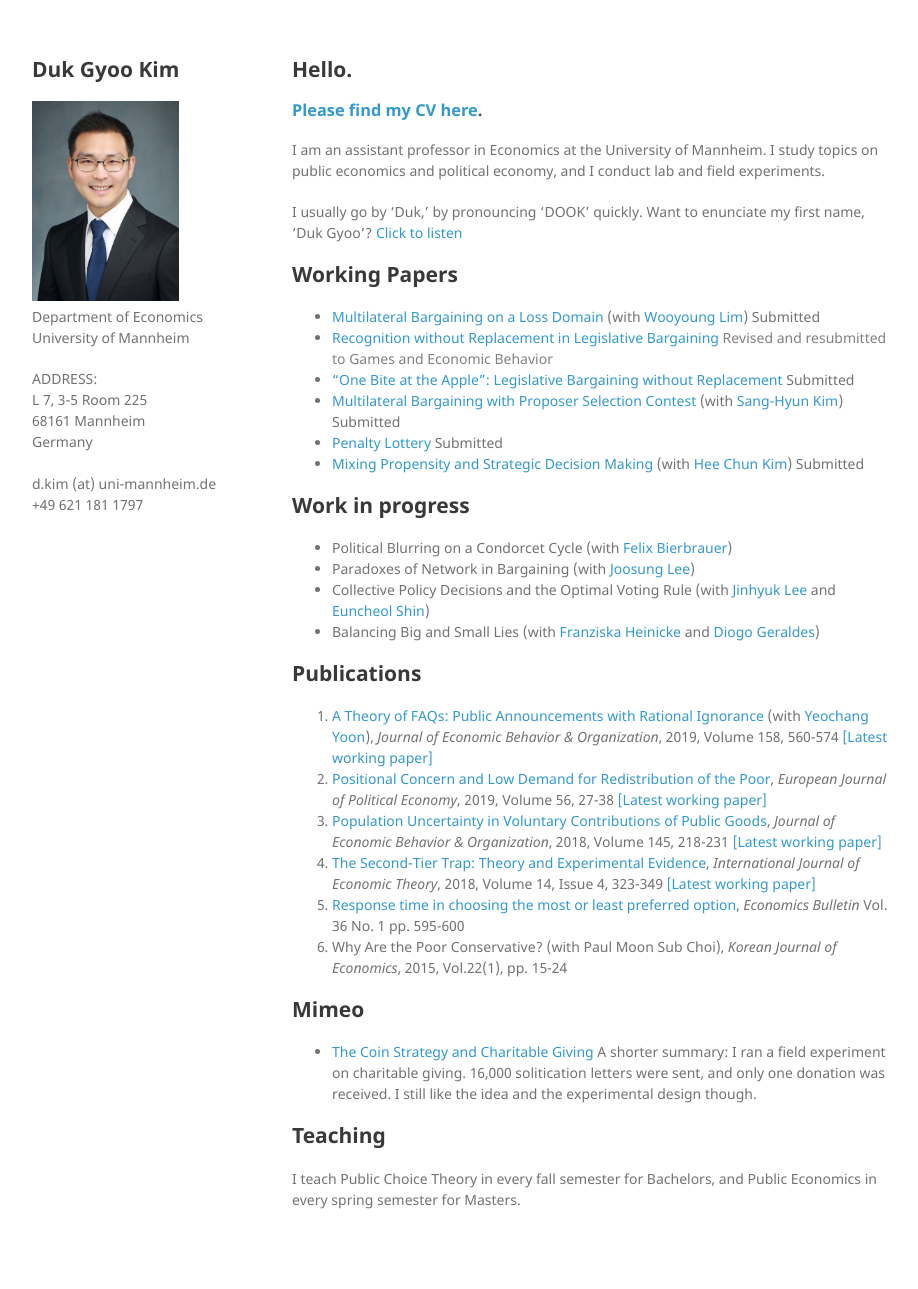
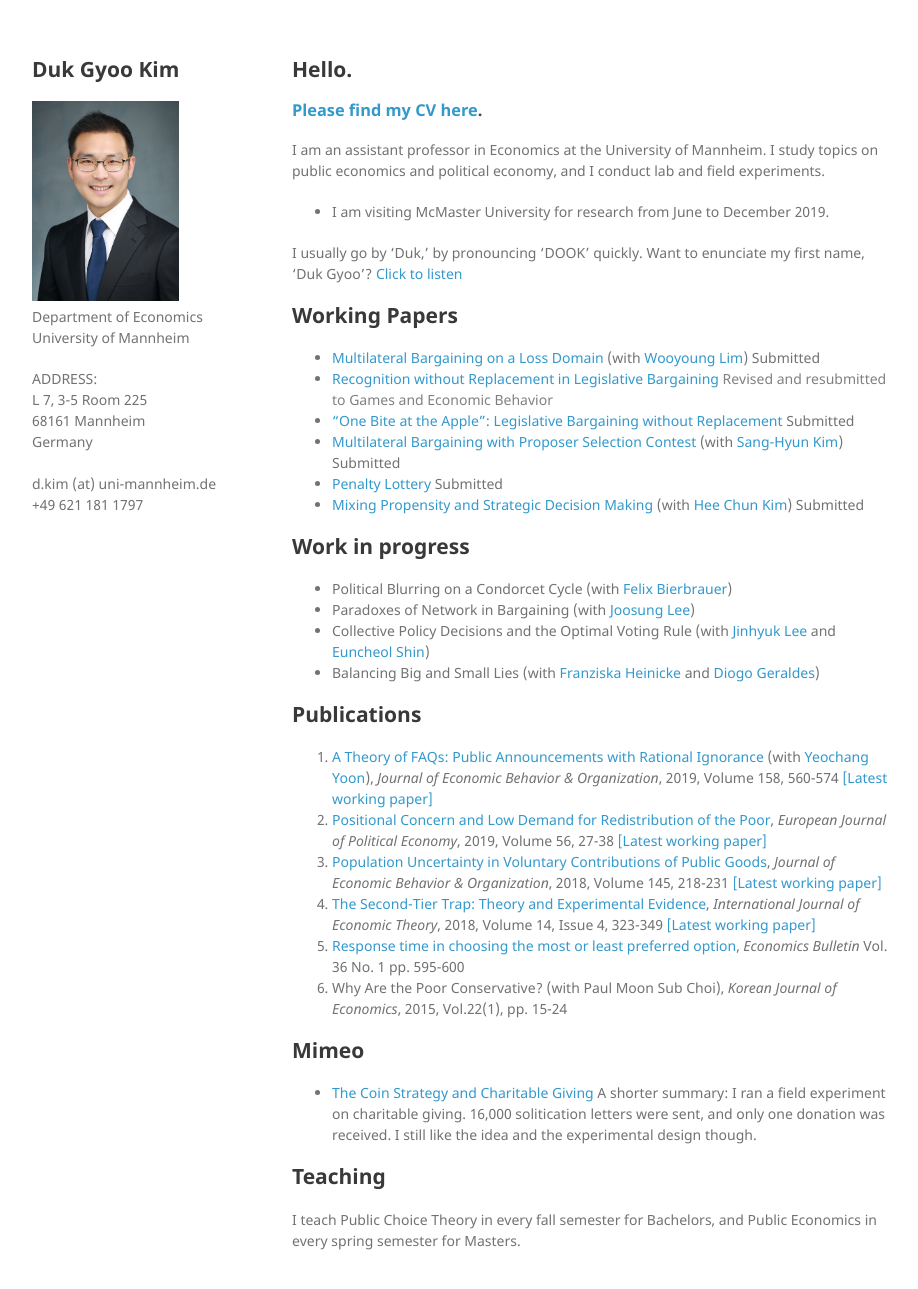
Before and after one commit to kimdukgyoo/kimdukgyoo.github.io, a Jekyll site: the page built from index.md, in a window 1280 px wide and 1321 px high. Shown: the top 1289 px of the window, without its empty margins (178-1096 px from the left). Built offline with Jekyll 4.4.1, drawn with Linux system fonts in a browser that asks for light colours; our own code applies the rules of GitHub Pages for plain Markdown files.

Commit message:
Update index.md

```diff
--- a/index.md
+++ b/index.md
@@ -4,6 +4,8 @@
 ### <a href="https://kimdukgyoo.github.io/PDFfiles/CV-DukGyooKim.pdf" target="_blank">Please find my CV here</a>.
 
 I am an assistant professor in Economics at the University of Mannheim. I study topics on public economics and political economy, and I conduct lab and field experiments.
+
+* I am visiting McMaster University for research from June to December 2019.
 
 I usually go by 'Duk,' by pronouncing 'DOOK' quickly. Want to enunciate my first name, 'Duk Gyoo'?  <a href="/howtopronouncemyname.mp3" target="_blank">Click to listen</a>
 
```
